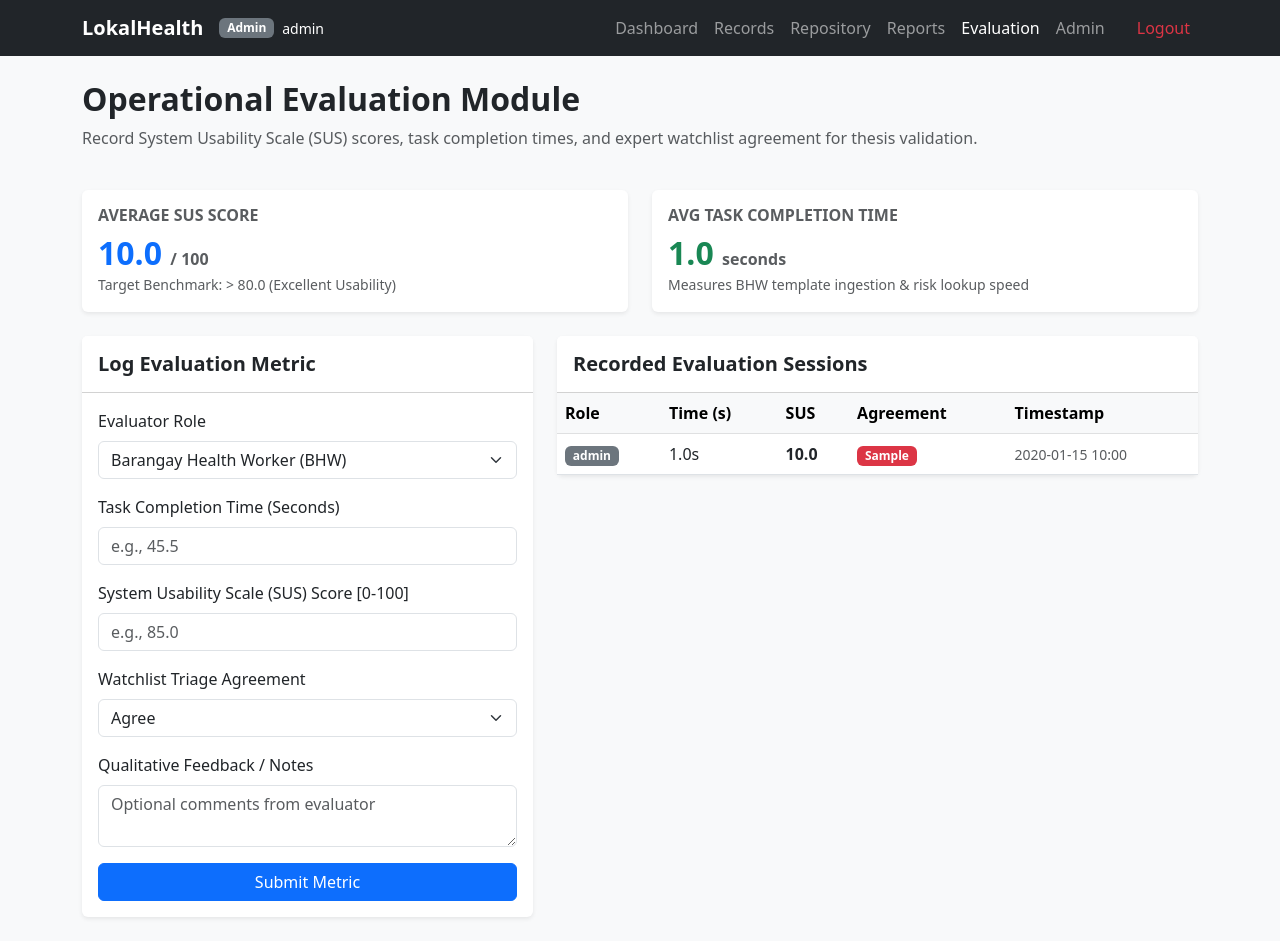
After one commit to DessDagondon/lokalhealth, a Flask app: page /evaluation in a window 1280 px wide. The commit adds this page. Run offline with Flask 3, Linux system fonts and the light colour scheme; a user stored in the database is signed in; tables that the repository leaves empty hold one stand-in row (values such as "Sample post").

Commit message:
- Added naive baseline, linear regression baseline, and historical seasonal median baseline to app.py for comparison tests with randomforest - Added new Evaluation template

```diff
--- a/app.py
+++ b/app.py
@@ -7,7 +7,11 @@ import sys
 from flask import Flask, render_template, request, redirect, url_for, flash, send_file, jsonify
 from flask_sqlalchemy import SQLAlchemy
 from flask_login import LoginManager, UserMixin, login_user, logout_user, login_required, current_user
+import pandas as pd
+import numpy as np
 from sklearn.ensemble import RandomForestRegressor
+from sklearn.linear_model import LinearRegression
+from sklearn.metrics import mean_squared_error, mean_absolute_error
 from sqlalchemy import event, text, or_
 from sqlalchemy.engine import Engine
 from werkzeug.security import generate_password_hash, check_password_hash
@@ -163,6 +167,41 @@ def ensure_primary_admin_account():
 def load_user(user_id):
     user = db.session.get(User, int(user_id))
     return user if user and not user.is_blocked else None
+
+@app.route('/evaluation', methods=['GET', 'POST'])
+@login_required
+def evaluation():
+    if request.method == 'POST':
+        try:
+            eval_record = SystemEvaluation(
+                evaluator_role=request.form.get('evaluator_role', 'BHW'),
+                task_completion_seconds=float(request.form.get('task_completion_seconds', 0)),
+                sus_score=float(request.form.get('sus_score', 0)),
+                watchlist_agreement=request.form.get('watchlist_agreement', 'Agree'),
+                notes=request.form.get('notes', '')
+            )
+            db.session.add(eval_record)
+            db.session.commit()
+            flash('Evaluation metric recorded successfully.', 'success')
+        except Exception as e:
+            db.session.rollback()
+            flash(f'Error saving evaluation: {str(e)}', 'error')
+        return redirect(url_for('evaluation'))
+
+    evaluations = SystemEvaluation.query.all()
+    avg_sus = round(sum(e.sus_score for e in evaluations) / len(evaluations), 2) if evaluations else 0
+    avg_time = round(sum(e.task_completion_seconds for e in evaluations) / len(evaluations), 2) if evaluations else 0
+
+    return render_template('evaluation.html', evaluations=evaluations, avg_sus=avg_sus, avg_time=avg_time)
+
+class SystemEvaluation(db.Model):
+    id = db.Column(db.Integer, primary_key=True)
+    evaluator_role = db.Column(db.String(50), nullable=False) # e.g., 'BHW', 'City Health Officer'
+    task_completion_seconds = db.Column(db.Float, nullable=False)
+    sus_score = db.Column(db.Float, nullable=False) # Standard 0-100 SUS score
+    watchlist_agreement = db.Column(db.String(20), nullable=False) # 'Agree', 'Neutral', 'Disagree'
+    notes = db.Column(db.Text, nullable=True)
+    timestamp = db.Column(db.DateTime, default=datetime.utcnow)
 
 # ==========================================
 # AUTHENTICATION ROUTES
@@ -421,6 +460,9 @@ def dashboard_forecast_api():
             'current_cases': None,
             'predicted_cases': None,
             'diff': None,
+            'rmse_rf': None,
+            'rmse_naive': None,
+            'mean_error': None,
         })
 
     counts_by_week = {int(week): int(count) for week, count in grouped_counts}
@@ -431,6 +473,9 @@ def dashboard_forecast_api():
             'current_cases': None,
             'predicted_cases': None,
             'diff': None,
+            'rmse_rf': None,
+            'rmse_naive': None,
+            'mean_error': None,
         })
 
     latest_cases = counts_by_week[current_week]
@@ -448,13 +493,43 @@ def dashboard_forecast_api():
             'current_cases': latest_cases,
             'predicted_cases': None,
             'diff': None,
+            'rmse_rf': None,
+            'rmse_naive': None,
+            'mean_error': None,
         })
 
+    # 1. Random Forest Model & In-Sample Metrics: In-sample metrics calculation for performance validation
     model = RandomForestRegressor(n_estimators=100, random_state=42)
-    model.fit(
-        training_data[['lag_1', 'lag_2', 'morbidity_week']],
-        training_data['case_count'],
+    X = training_data[['lag_1', 'lag_2', 'morbidity_week']]
+    y = training_data['case_count']
+    model.fit(X, y)
+
+    # In-sample metrics calculation for performance validation
+    y_pred_in = model.predict(X)
+    from sklearn.metrics import mean_squared_error
+    rmse_rf = round(float(np.sqrt(mean_squared_error(y, y_pred_in))), 2)
+    mae_rf = round(float(mean_absolute_error(y, y_pred_in)), 2)
+    mean_error = round(float(np.mean(y_pred_in - y)), 2)
+
+    # 2. Naive baseline: forecast equals the previous period's value (lag_1)
+    y_naive = training_data['lag_1']
+    rmse_naive = round(float(np.sqrt(mean_squared_error(y, y_naive))), 2)
+
+    # 3. Linear Regression Baseline
+    lr_model = LinearRegression()
+    lr_model.fit(X, y)
+    y_pred_lr = lr_model.predict(X)
+    rmse_lr = round(float(np.sqrt(mean_squared_error(y, y_pred_lr))), 2)
+
+    # 4. Historical Seasonal Median Baseline
+    # Pull historical median for each morbidity week from baseline years
+    historical_medians = trend['median'] # from get_dashboard_trend()
+    y_seasonal_baseline = training_data['morbidity_week'].apply(
+        lambda w: historical_medians[int(w) - 1] if 1 <= int(w) <= len(historical_medians) else y.mean()
     )
+    rmse_seasonal = round(float(np.sqrt(mean_squared_error(y, y_seasonal_baseline))), 2)
+
+    # Forecast next point
     latest_counts = weekly_counts.iloc[-1]
     forecast = model.predict(pd.DataFrame([{
         'lag_1': latest_counts['case_count'],
@@ -469,6 +544,12 @@ def dashboard_forecast_api():
         'current_cases': latest_cases,
         'predicted_cases': predicted_cases,
         'diff': round(predicted_cases - latest_cases, 2),
+        'rmse_rf': rmse_rf,
+        'mae_rf': mae_rf,
+        'rmse_naive': rmse_naive,
+        'rmse_lr': rmse_lr,
+        'rmse_seasonal': rmse_seasonal,
+        'mean_error': mean_error,
     })
 
 
@@ -595,8 +676,6 @@ def dashboard():
     )
 
 # Screen 3: Data Entry, CSV Ingestion, and Offline Sync
-import pandas as pd
-
 
 def normalize_upload_header(value):
     text = str(value).strip().lower()
--- a/templates/base.html
+++ b/templates/base.html
@@ -20,6 +20,7 @@
                 <a class="nav-link" href="{{ url_for('records') }}">Records</a>
                 <a class="nav-link" href="{{ url_for('repository') }}">Repository</a>
                 <a class="nav-link" href="{{ url_for('reports') }}">Reports</a>
+                <a class="nav-link active" href="{{ url_for('evaluation') }}">Evaluation</a>
                 {% if current_user.role == 'Admin' %}
                 <a class="nav-link" href="{{ url_for('admin') }}">Admin</a>
                 {% endif %}
--- /dev/null
+++ b/templates/evaluation.html
@@ -0,0 +1,118 @@
+{% extends "base.html" %}
+{% block content %}
+<div class="row mb-4">
+    <div class="col-md-12">
+        <h2 class="fw-bold">Operational Evaluation Module</h2>
+        <p class="text-muted">Record System Usability Scale (SUS) scores, task completion times, and expert watchlist agreement for thesis validation.</p>
+    </div>
+</div>
+
+<!-- Summary Statistics Cards -->
+<div class="row mb-4">
+    <div class="col-md-6">
+        <div class="card shadow-sm border-0 bg-white">
+            <div class="card-body">
+                <h6 class="text-muted text-uppercase fw-bold">Average SUS Score</h6>
+                <h2 class="fw-bold text-primary mb-0">{{ avg_sus }} <small class="text-muted fs-6">/ 100</small></h2>
+                <small class="text-muted">Target Benchmark: > 80.0 (Excellent Usability)</small>
+            </div>
+        </div>
+    </div>
+    <div class="col-md-6">
+        <div class="card shadow-sm border-0 bg-white">
+            <div class="card-body">
+                <h6 class="text-muted text-uppercase fw-bold">Avg Task Completion Time</h6>
+                <h2 class="fw-bold text-success mb-0">{{ avg_time }} <small class="text-muted fs-6">seconds</small></h2>
+                <small class="text-muted">Measures BHW template ingestion & risk lookup speed</small>
+            </div>
+        </div>
+    </div>
+</div>
+
+<div class="row">
+    <!-- Evaluation Input Form -->
+    <div class="col-md-5 mb-4">
+        <div class="card shadow-sm border-0">
+            <div class="card-header bg-white py-3">
+                <h5 class="mb-0 fw-bold">Log Evaluation Metric</h5>
+            </div>
+            <div class="card-body">
+                <form method="POST">
+                    <div class="mb-3">
+                        <label for="evaluator_role" class="form-label">Evaluator Role</label>
+                        <select class="form-select" id="evaluator_role" name="evaluator_role" required>
+                            <option value="BHW">Barangay Health Worker (BHW)</option>
+                            <option value="City Health Officer">City Health Officer</option>
+                            <option value="Epidemiologist">Epidemiologist</option>
+                        </select>
+                    </div>
+                    <div class="mb-3">
+                        <label for="task_completion_seconds" class="form-label">Task Completion Time (Seconds)</label>
+                        <input type="number" step="0.1" class="form-control" id="task_completion_seconds" name="task_completion_seconds" required placeholder="e.g., 45.5">
+                    </div>
+                    <div class="mb-3">
+                        <label for="sus_score" class="form-label">System Usability Scale (SUS) Score [0-100]</label>
+                        <input type="number" step="0.1" min="0" max="100" class="form-control" id="sus_score" name="sus_score" required placeholder="e.g., 85.0">
+                    </div>
+                    <div class="mb-3">
+                        <label for="watchlist_agreement" class="form-label">Watchlist Triage Agreement</label>
+                        <select class="form-select" id="watchlist_agreement" name="watchlist_agreement" required>
+                            <option value="Agree">Agree</option>
+                            <option value="Neutral">Neutral</option>
+                            <option value="Disagree">Disagree</option>
+                        </select>
+                    </div>
+                    <div class="mb-3">
+                        <label for="notes" class="form-label">Qualitative Feedback / Notes</label>
+                        <textarea class="form-control" id="notes" name="notes" rows="2" placeholder="Optional comments from evaluator"></textarea>
+                    </div>
+                    <button type="submit" class="btn btn-primary w-100">Submit Metric</button>
+                </form>
+            </div>
+        </div>
+    </div>
+
+    <!-- Evaluation Records Table -->
+    <div class="col-md-7">
+        <div class="card shadow-sm border-0">
+            <div class="card-header bg-white py-3">
+                <h5 class="mb-0 fw-bold">Recorded Evaluation Sessions</h5>
+            </div>
+            <div class="card-body p-0">
+                <div class="table-responsive">
+                    <table class="table table-hover mb-0 align-middle">
+                        <thead class="table-light">
+                            <tr>
+                                <th>Role</th>
+                                <th>Time (s)</th>
+                                <th>SUS</th>
+                                <th>Agreement</th>
+                                <th>Timestamp</th>
+                            </tr>
+                        </thead>
+                        <tbody>
+                            {% for e in evaluations %}
+                            <tr>
+                                <td><span class="badge bg-secondary">{{ e.evaluator_role }}</span></td>
+                                <td>{{ e.task_completion_seconds }}s</td>
+                                <td><strong>{{ e.sus_score }}</strong></td>
+                                <td>
+                                    <span class="badge bg-{{ 'success' if e.watchlist_agreement == 'Agree' else ('warning' if e.watchlist_agreement == 'Neutral' else 'danger') }}">
+                                        {{ e.watchlist_agreement }}
+                                    </span>
+                                </td>
+                                <td><small class="text-muted">{{ e.timestamp.strftime('%Y-%m-%d %H:%M') }}</small></td>
+                            </tr>
+                            {% else %}
+                            <tr>
+                                <td colspan="5" class="text-center py-4 text-muted">No evaluation records logged yet.</td>
+                            </tr>
+                            {% endfor %}
+                        </tbody>
+                    </table>
+                </div>
+            </div>
+        </div>
+    </div>
+</div>
+{% endblock %}
```
Also changed, not shown: templates/dashboard.html (+18 -1 lines), README.md.
